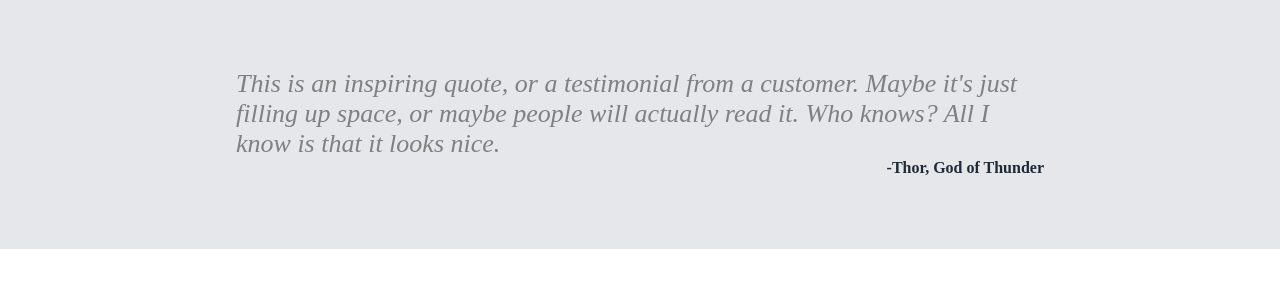
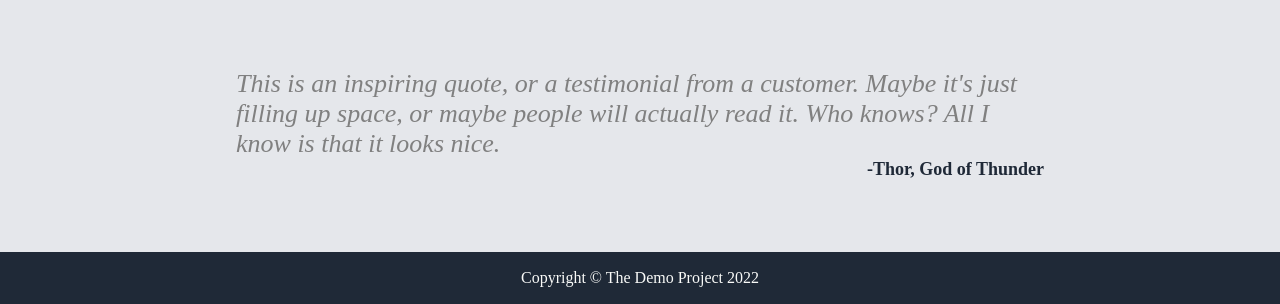
Before and after one commit to wondersome/template, a plain HTML site: page index.html in a window 1280 px wide. Shown: the part 693-997 px from the top of the page. Before the commit the page ends 942 px from the top, so only its background shows below. Drawn offline with Linux system fonts and the light colour scheme.

Commit message:
Footer added

```diff
--- a/index.html
+++ b/index.html
@@ -61,6 +61,10 @@
     <div class="end">-Thor, God of Thunder</div>
   </div>
 
+  <div class="footer">
+    <div>Copyright © The Demo Project 2022</div>
+  </div>
+
 
   </body>
 </html>
--- a/style.css
+++ b/style.css
@@ -125,4 +125,17 @@ button {
   font-weight: bold;
   text-align: right;
   color: #1F2937;
+  font-size: 18px;
 }
+
+.footer {
+  bottom: 0;
+  left: 0;
+  right: 0;
+  height: 52px;
+  display: flex;
+  align-items: center;;
+  justify-content: center;
+  background: #1F2937;
+  color: #F9FAF8;
+}
```
